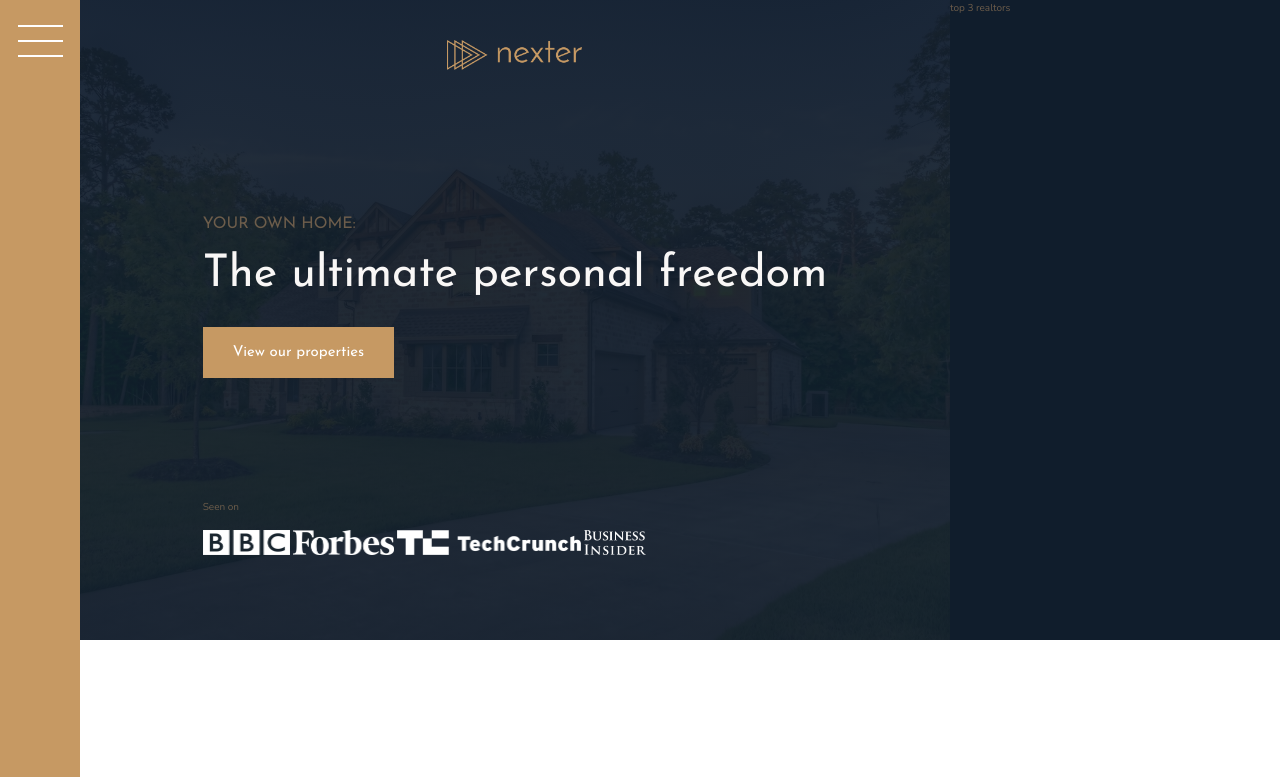
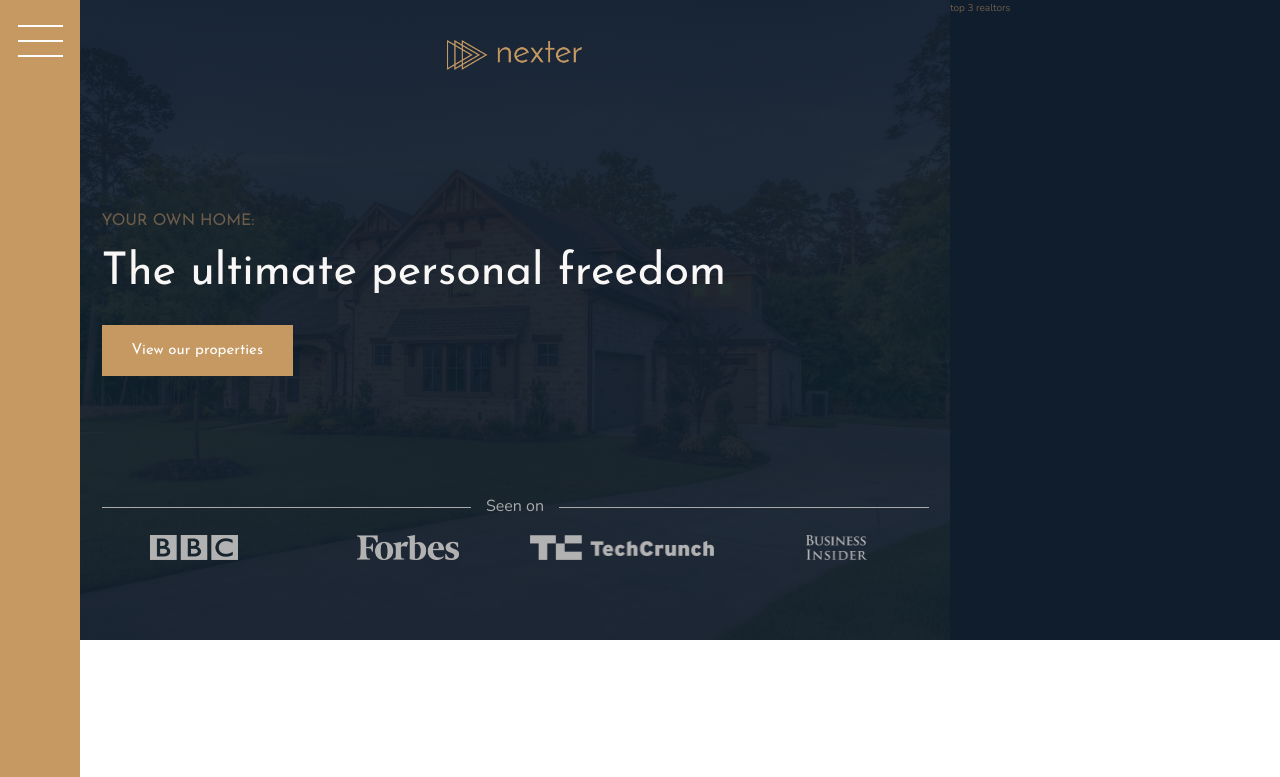
Before and after one commit to kshitijk83/css-grid, a website: page index.html in a window 1280 px wide. Shown: the top 777 px of the page. Drawn offline with nearby package versions, Linux system fonts and the light colour scheme.

Commit message:
seen on grid

```diff
--- a/index.html
+++ b/index.html
@@ -22,7 +22,7 @@
             <h3 class="heading-3">Your own home:</h3>
             <h1 class="heading-1">The ultimate personal freedom</h1>
             <button class="btn header__btn">View our properties</button>
-            <div class="header__seeon-text">Seen on</div>
+            <div class="header__seenon-text">Seen on</div>
             <div class="header__seenon-logos">
                 <img src="img/logo-bbc.png" alt="Seen on logo 1">
                 <img src="img/logo-forbes.png" alt="Seen on logo 2">
--- a/sass/_header.scss
+++ b/sass/_header.scss
@@ -24,14 +24,32 @@
     }
 
     &__seenon-text {
+        display: grid;
+        grid-template-columns: 1fr max-content 1fr;
+        grid-column-gap: 1.5rem;
+        align-items: center;
 
+        font-size: 1.6rem;
+        color: $color-grey-light-2;
+
+        &::before,
+        &::after {
+            content: "";
+            height: 1px;
+            display: block;
+            background-color: currentColor;
+        }
     }
 
     &__seenon-logos {
+        display: grid;
+        grid-template-columns: repeat(4, 1fr);
+        grid-column-gap: 3rem;
+        justify-items: center;
 
         img {
             height: 2.5rem;
-            width: auto;
+            filter: brightness(70%);
         }
     }
 }
```
Also changed, not shown: css/style.css.
